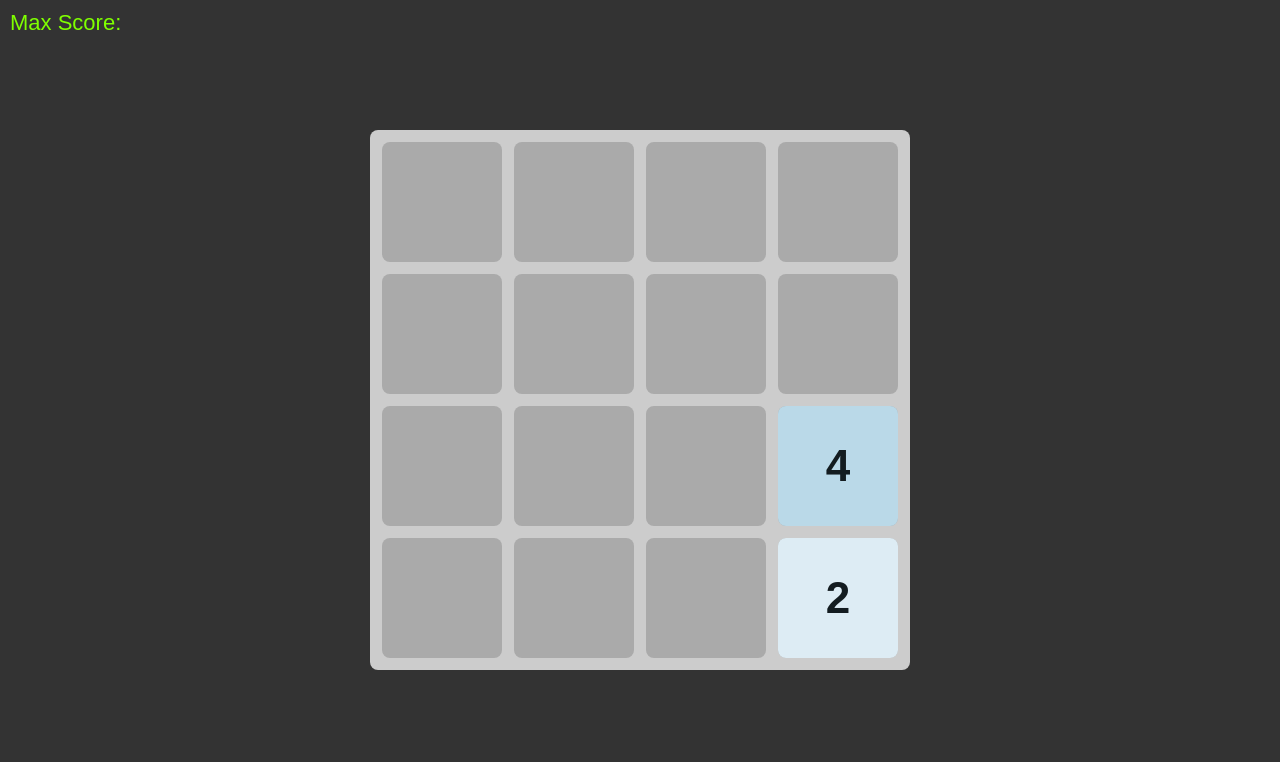
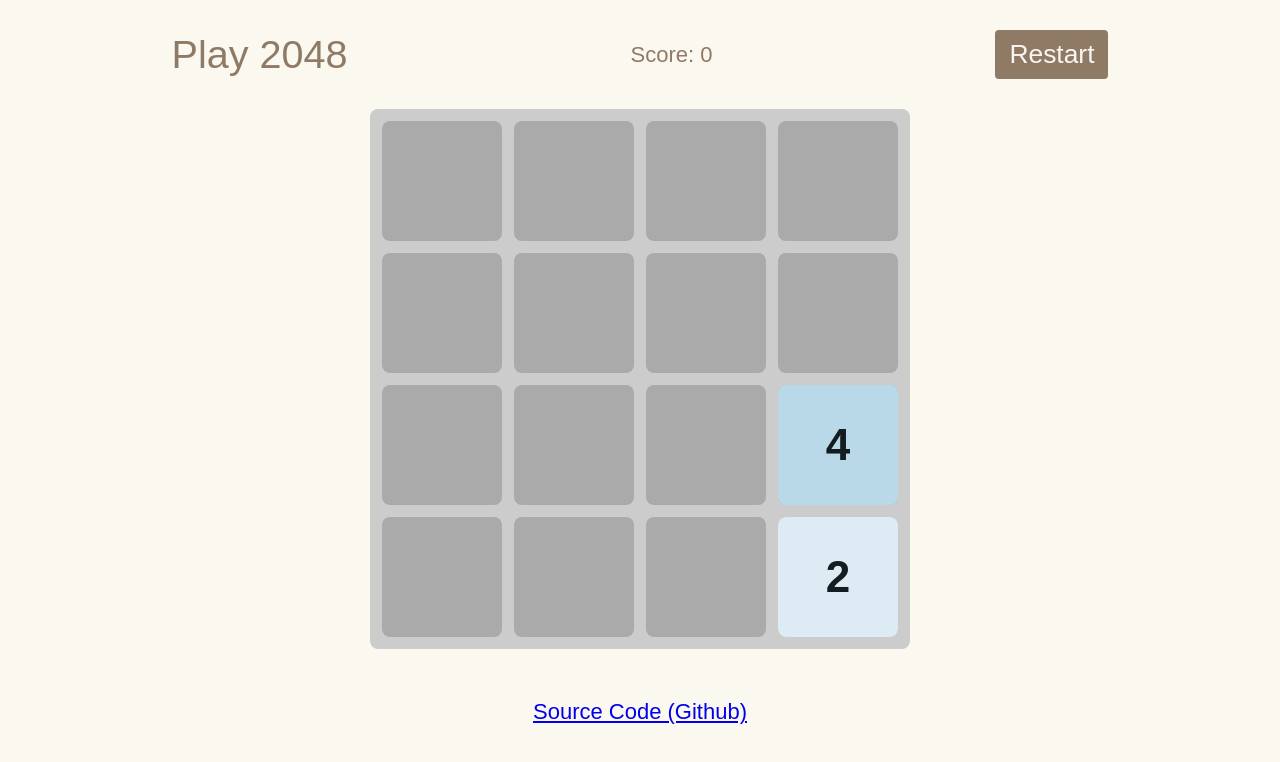
Before and after one commit to kaloyan/2048, a website with bundled scripts: page index.html in a window 1280 px wide. Built offline with nearby package versions, Linux system fonts and the light colour scheme.

Commit message:
Interface refatoring

```diff
--- a/css/styles.css
+++ b/css/styles.css
@@ -6,10 +6,7 @@
 }
 
 body {
-  background-color: #333;
-  display: flex;
-  justify-content: center;
-  align-items: center;
+  background-color: #faf8ef;
   height: 100vh;
   margin: 0;
   font-size: 5.5vmin;
@@ -29,12 +26,36 @@ body {
   position: relative;
 }
 
-#score-board {
-  position: absolute;
+#game {
+  display: flex;
+  justify-content: center;
+  align-items: center;
+}
+
+header {
+  /* position: absolute; */
+  padding: 30px;
+  width: 100vw;
   top: 10px;
   left: 10px;
-  color: chartreuse;
+  color: #8f7a66;
   font-size: 0.5em;
+  display: flex;
+  justify-content: space-around;
+  align-items: center;
+}
+
+button {
+  background: #8f7a66;
+  color: #f9f6f2;
+  border: 8px solid #8f7a66;
+  border-radius: 4px;
+  font-size: 1.2em;
+  cursor: pointer;
+}
+
+header #title {
+  font-size: 1.8em;
 }
 
 .cell {
@@ -70,3 +91,11 @@ body {
     transform: scale(0);
   }
 }
+
+footer {
+  text-align: center;
+  font-size: 0.5em;
+  position: relative;
+  margin-top: 50px;
+  width: auto;
+}
--- a/index.html
+++ b/index.html
@@ -4,12 +4,27 @@
     <meta charset="UTF-8" />
     <meta http-equiv="X-UA-Compatible" content="IE=edge" />
     <meta name="viewport" content="width=device-width, initial-scale=1.0" />
+    <link rel="icon" href="/img/favicon.ico" />
     <link rel="stylesheet" href="css/styles.css" />
     <script src="js/app.js" type="module"></script>
     <title>2048</title>
   </head>
   <body>
-    <div id="score-board">Max Score: <span id="score"></span></div>
-    <div id="game-board"></div>
+    <header>
+      <div id="title">Play 2048</div>
+      <div id="score-board">Score: <span id="score">0</span></div>
+      <div>
+        <button>Restart</button>
+      </div>
+    </header>
+    <section id="game">
+      <div id="game-board"></div>
+    </section>
+    <section id="info"></section>
+    <footer>
+      <a href="https://github.com/kaloyan/2048" target="_blank"
+        >Source Code (Github)</a
+      >
+    </footer>
   </body>
 </html>
```
Also changed, not shown: img/favicon.ico (added).
